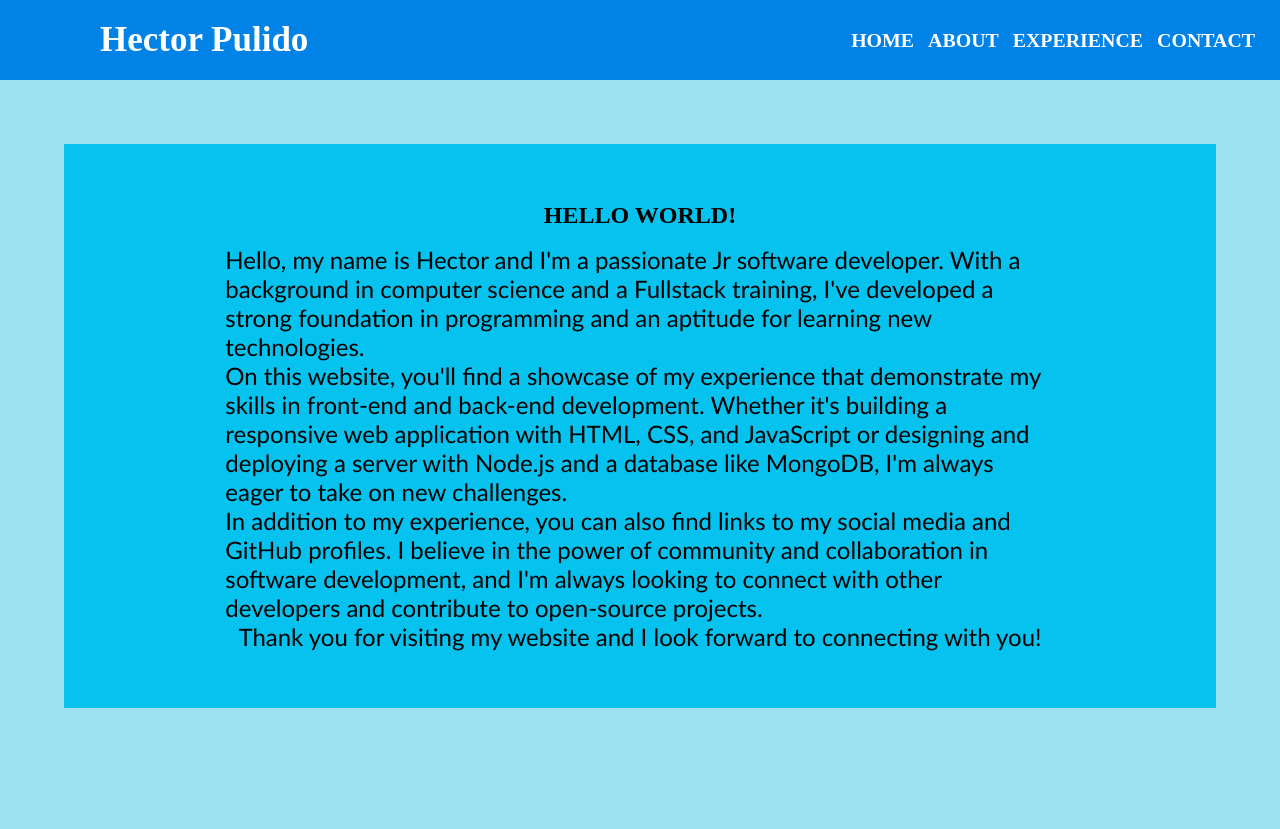
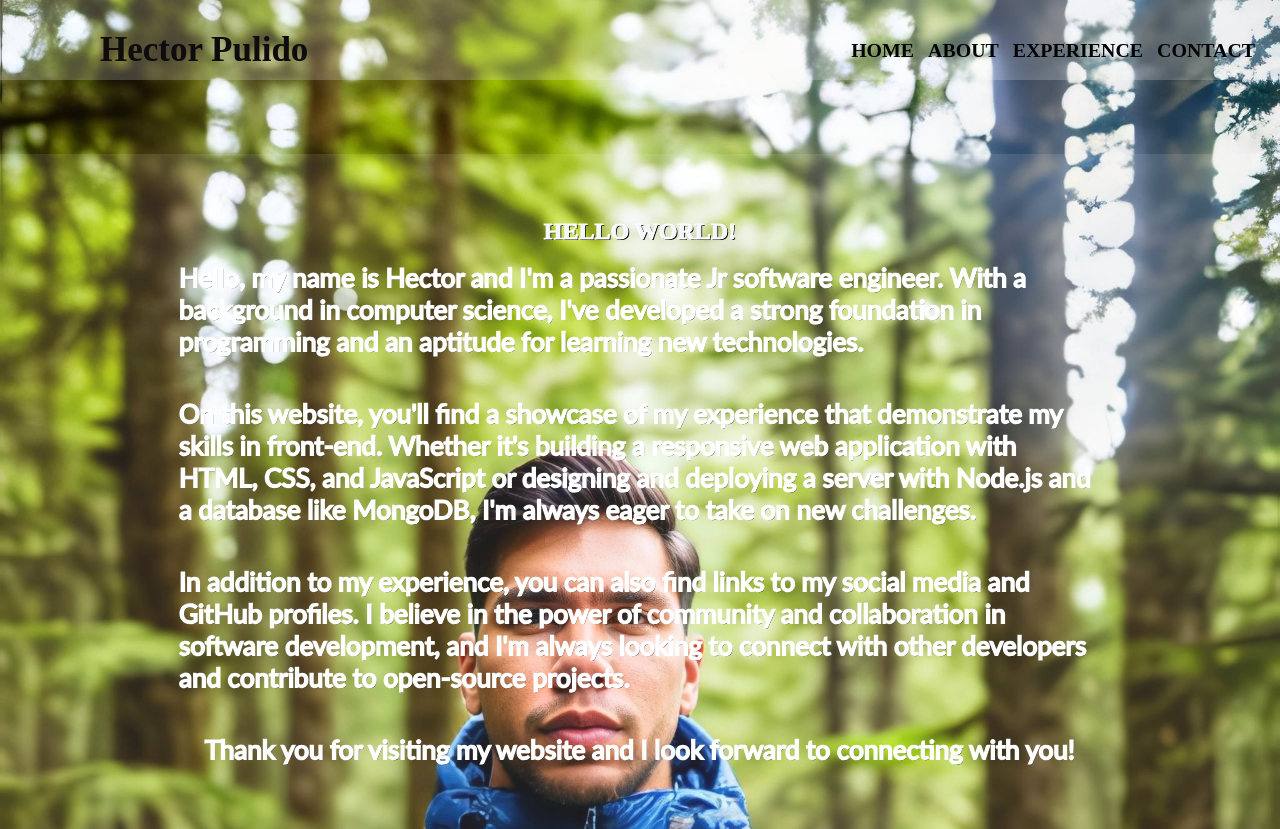
Before and after one commit to SWE2-0-Open-8-US/html-project-hepulido, a plain HTML site: page index.html in a window 1280 px wide. Before the commit the page ends 800 px from the top, so only its background shows below. Drawn offline with Linux system fonts and the light colour scheme; a script that the page names is missing.

Commit message:
Feuture: added backgorund image and new styling to the home page.

```diff
--- a/index.html
+++ b/index.html
@@ -36,23 +36,25 @@
   <body>
     <main class="main-content">
       <div class="site-container">
+        <h2 class="content-title">HELLO WORLD!</h2>
         <div class="content">
-          <h2>HELLO WORLD!</h2>
+          <div>
           <p>
-            Hello, my name is Hector and I'm a passionate Jr software developer.
-            With a background in computer science and a Fullstack
-            training, I've developed a strong foundation in programming and an
+            Hello, my name is Hector and I'm a passionate Jr software engineer.
+            With a background in computer science, I've developed a strong foundation in programming and an
             aptitude for learning new technologies.
           </p>
-
+        </div>
+        <div>
           <p>
             On this website, you'll find a showcase of my experience
-            that demonstrate my skills in front-end and back-end development.
+            that demonstrate my skills in front-end.
             Whether it's building a responsive web application with HTML, CSS,
             and JavaScript or designing and deploying a server with Node.js and
             a database like MongoDB, I'm always eager to take on new challenges.
           </p>
-
+        </div>
+        <div>
           <p>
             In addition to my experience, you can also find links to my social
             media and GitHub profiles. I believe in the power of community and
@@ -60,11 +62,14 @@
             connect with other developers and contribute to open-source
             projects.
           </p>
+        </div>
+        <div>
           <p>
             Thank you for visiting my website and I look forward to connecting
             with you!
           </p>
         </div>
+        </div>
       </div>
     </main>
   </body>
--- a/styles.css
+++ b/styles.css
@@ -6,16 +6,25 @@
     box-sizing: border-box;
 }
 body{
-    background-color: rgb(157, 225, 240);
+   background-image: url('assets/IMG_2179 2.jpg');
+   background-size: cover;
+   background-attachment: fixed;
+   background-repeat: no-repeat;
+   background-position: center center ;
 }
 
 h2{
 margin-bottom: 16px;
 }
 nav {
-    background: #0082e6;
+    background-color: rgba(255,255,255, 0.2);
     height: 80px;
     width: 100%;
+    position: fixed;
+    top: 0;
+    left: 0;
+    width: 100%;
+    z-index: 100;
 }
 nav ul{
     float:right;
@@ -28,15 +37,18 @@ margin: 0 5px;
 }
 
 label.logo{
-color:white;
+color:rgb(14, 12, 12);
 font-size: 35px;
-line-height: 80px;
+line-height: 100px;
 padding:0 100px;
 font-weight: bold;
+
+
 }
 nav ul li a {
-    color:white;
+    color:rgb(4, 4, 4);
     font-size: 17px;
+    line-height: 100px;
     border-radius: 3px;
     text-transform: uppercase;
 }
@@ -64,27 +76,44 @@ hr {
 .main-content {
     display:flex;
     justify-content: center;
-    margin: 5%;
-
-
+    margin-top: 12%;
 }
 .site-container {
     display: flex;
     align-items: center;
     flex-direction: column;
     padding: 5%;
-    background-color: rgb(5, 195, 238);
+    background-color: rgba(255,255,255, 0.1);
+
 }
 .site-container p {
     font-family: Optima, sans-serif;
-    font-size: 24px;
+    font-size: 26px;
     max-width: 1200px;
+    color: aliceblue;
+    text-shadow: 0.7px 0.7px rgb(0, 0, 0);
+                   -webkit-text-stroke-color: rgb(255, 255, 255);
+                   -webkit-text-stroke-width: 2px;
+
+}
+.content-title{
+    color: aliceblue;
+    text-shadow: 1.2px 1.2px rgb(0, 0, 0);
+                   -webkit-text-stroke-color: rgb(255, 255, 255);
+                   -webkit-text-stroke-width: 1px;
+
+
 }
 .content{
+    position: relative;
     display: flex;
     flex-direction: column;
+    justify-content: space-between;
+    gap: 40px;
     align-items: center;
     width: 80%;
+    z-index: 0;
+
 }
 .about-secc-1{
     display:flex;
```
Also changed, not shown: assets/IMG_2179 2.jpg (added).
